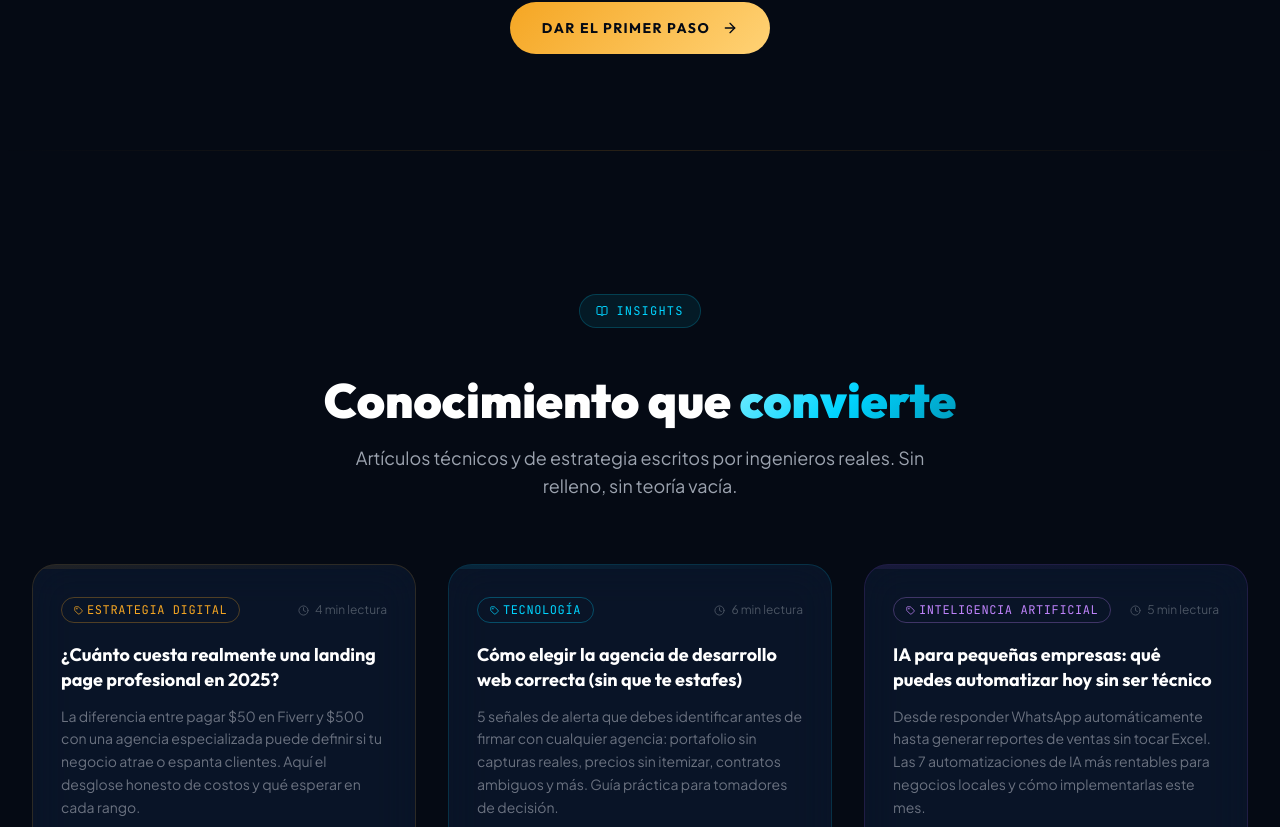
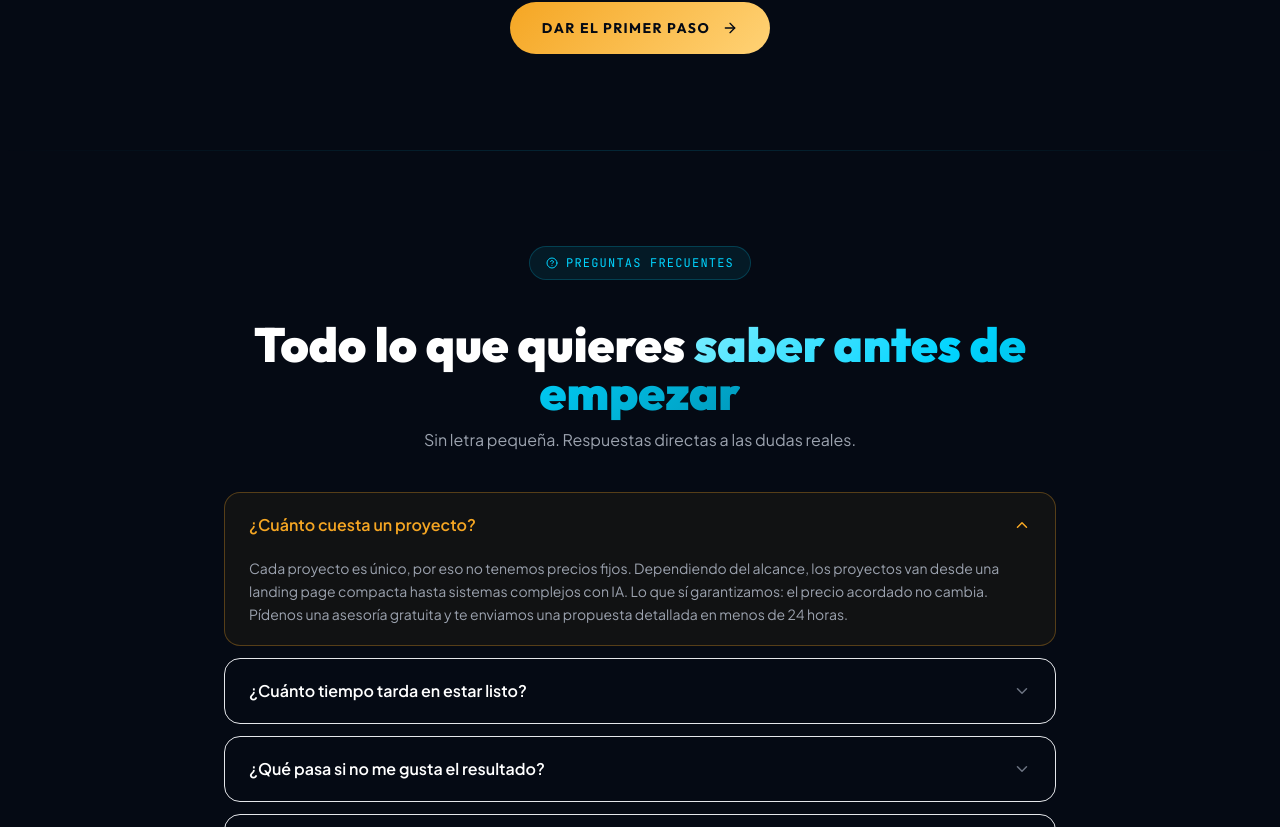
Before and after one commit to Saul1301/ingenius-sa, a React (Vite) app: page / in a window 1280 px wide. Shown: the part 9333-10160 px from the top of the page. Built offline with nearby package versions, Linux system fonts and the light colour scheme.

Commit message:
feat: eliminar seccion de insights/blog

```diff
--- a/src/App.jsx
+++ b/src/App.jsx
@@ -20,7 +20,6 @@ import FAQSection from './components/FAQSection';
 import ContactSection from './components/ContactSection';
 import Footer from './components/Footer';
 import WhatsAppButton from './components/WhatsAppButton';
-import InsightsSection from './components/InsightsSection';
 import { Analytics } from '@vercel/analytics/react';
 
 export default function App() {
@@ -66,8 +65,6 @@ export default function App() {
         {/* 7. Process — Cómo empezamos */}
         <HowWeStartSection />
 
-        {/* 8. Insights — Blog de posicionamiento SEO */}
-        <InsightsSection />
 
         {/* 9. Objections — FAQ */}
         <FAQSection />
```
